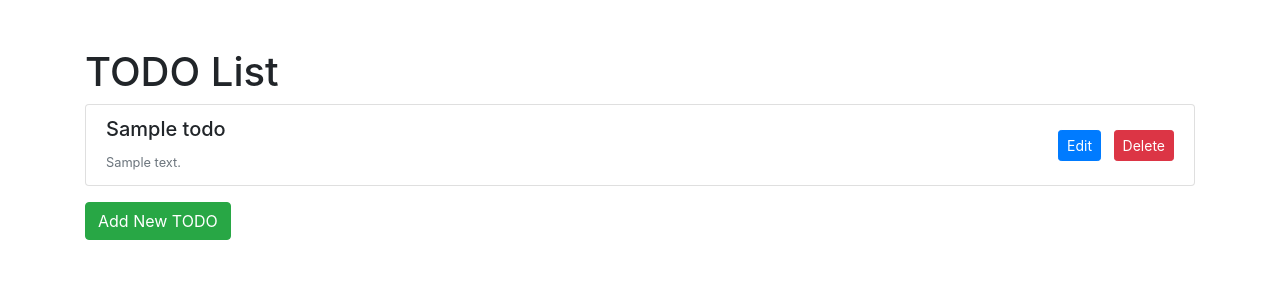
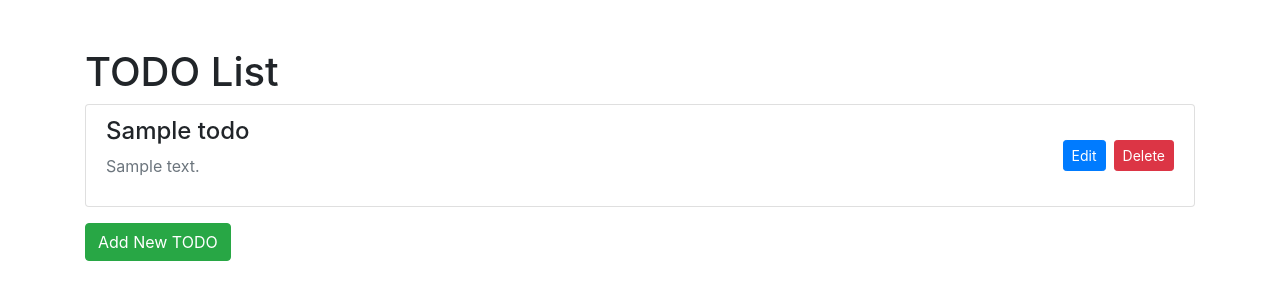
Before and after one commit to sojoudian/CAA900_S25_crud_app, a Flask app: page / in a window 1280 px wide. Shown: the top 300 px of the page. Run offline with Flask 3, Linux system fonts and the light colour scheme; a database or web service that is not in the repository returns one stand-in record (values such as "Sample title"); some libraries are stand-ins or nearby versions.

Commit message:
fix CSS, JS, HTML

```diff
--- a/templates/create.html
+++ b/templates/create.html
@@ -17,13 +17,12 @@
             </div>
             <div class="form-group">
                 <label for="description">Description:</label>
-                <textarea class="form-control" id="description" name="description"></textarea>
+                <textarea class="form-control" id="description" name="description" style="white-space: pre-line; text-align: justify;"></textarea>
             </div>
             <button type="submit" class="btn btn-primary">Create</button>
         </form>
         <p class="mt-3"><a href="{{ url_for('index') }}" class="btn btn-secondary">Back to List</a></p>
     </div>
-
     <script src="https://code.jquery.com/jquery-3.5.1.slim.min.js"></script>
     <script src="https://cdn.jsdelivr.net/npm/@popperjs/core@2.5.3/dist/umd/popper.min.js"></script>
     <script src="https://stackpath.bootstrapcdn.com/bootstrap/4.5.2/js/bootstrap.min.js"></script>
--- a/templates/edit.html
+++ b/templates/edit.html
@@ -17,13 +17,12 @@
             </div>
             <div class="form-group">
                 <label for="description">Description:</label>
-                <textarea class="form-control" id="description" name="description">{{ todo.description }}</textarea>
+                <textarea class="form-control" id="description" name="description" style="white-space: pre-line; text-align: justify;">{{ todo.description }}</textarea>
             </div>
             <button type="submit" class="btn btn-primary">Update</button>
         </form>
         <p class="mt-3"><a href="{{ url_for('index') }}" class="btn btn-secondary">Back to List</a></p>
     </div>
-
     <script src="https://code.jquery.com/jquery-3.5.1.slim.min.js"></script>
     <script src="https://cdn.jsdelivr.net/npm/@popperjs/core@2.5.3/dist/umd/popper.min.js"></script>
     <script src="https://stackpath.bootstrapcdn.com/bootstrap/4.5.2/js/bootstrap.min.js"></script>
--- a/templates/index.html
+++ b/templates/index.html
@@ -13,11 +13,11 @@
         <ul class="list-group">
             {% for todo in todos %}
             <li class="list-group-item d-flex justify-content-between align-items-center">
-                <div>
-                    <h5>{{ todo.title }}</h5>
-                    <small class="text-muted">{{ todo.description }}</small>
+                <div class="mr-3 flex-grow-1">
+                    <h4>{{ todo.title }}</h4>
+                    <p class="text-muted" style="white-space: pre-line; text-align: justify;">{{ todo.description }}</p>
                 </div>
-                <div>
+                <div class="d-flex">
                     <a href="{{ url_for('edit', todo_id=todo._id) }}" class="btn btn-sm btn-primary mr-2">Edit</a>
                     <a href="{{ url_for('delete', todo_id=todo._id) }}" class="btn btn-sm btn-danger">Delete</a>
                 </div>
@@ -26,7 +26,6 @@
         </ul>
         <p class="mt-3"><a href="{{ url_for('create') }}" class="btn btn-success">Add New TODO</a></p>
     </div>
-
     <script src="https://code.jquery.com/jquery-3.5.1.slim.min.js"></script>
     <script src="https://cdn.jsdelivr.net/npm/@popperjs/core@2.5.3/dist/umd/popper.min.js"></script>
     <script src="https://stackpath.bootstrapcdn.com/bootstrap/4.5.2/js/bootstrap.min.js"></script>
```
